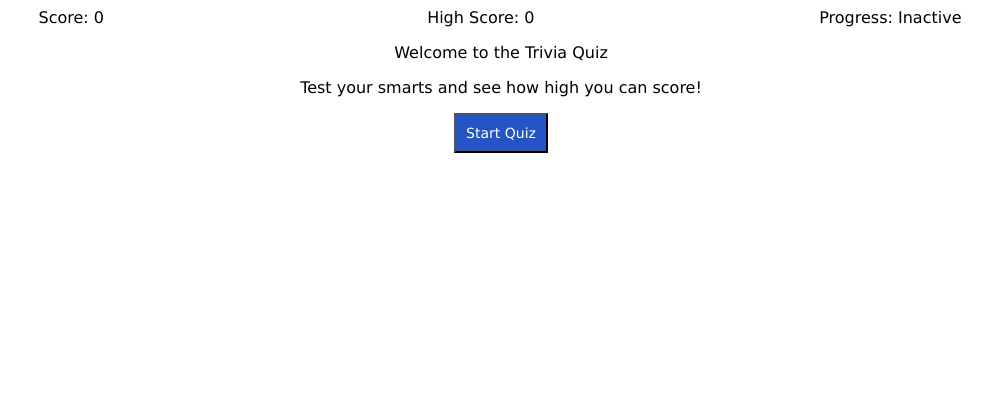
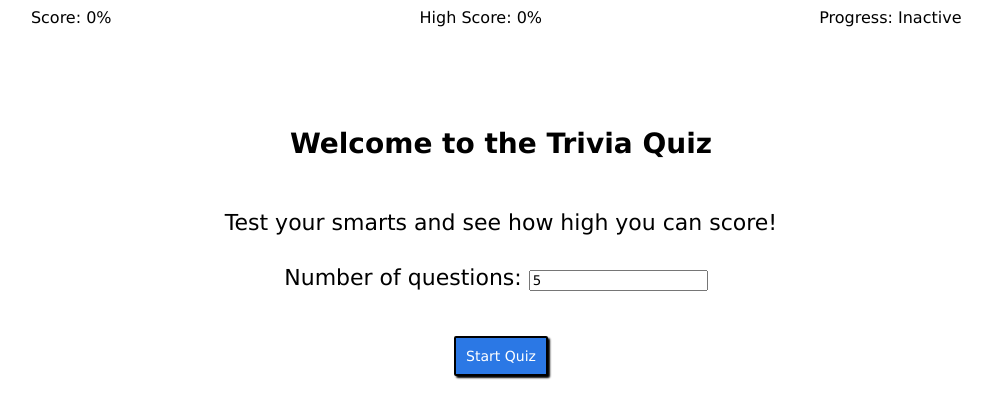
Before and after one commit to thinkful-ei-emu/martha-tart-quizApp, a website built with webpack: page src/index.html in a window 1280 px wide. Both pictures are taken after a click on the button "Start Quiz". Shown: the whole page, without its empty margins (139-1131 px from the left). Built offline with nearby package versions, Linux system fonts and the light colour scheme; no server answers.

Commit message:
finished CSS styling, added question number option

```diff
--- a/src/Quiz.js
+++ b/src/Quiz.js
@@ -3,7 +3,8 @@ import TriviaApi from './TriviaApi';
 import Model from './lib/Model';
 
 class Quiz extends Model  {
-  static DEFAULT_QUIZ_LENGTH = 5;
+  static QUIZ_LENGTH = 5;
+  static NUMBER_RIGHT = 0;
   constructor() {
     super();
 
@@ -43,20 +44,24 @@ class Quiz extends Model  {
     if (this.active === false){
       return 'Inactive';
     }else {
-      return `${this.asked.length} of 5`;
+      return `${this.asked.length} of ${this.QUIZ_LENGTH}`;
     }
   }
 
   // Example method:
-  startGame() {
+  startGame(length) {
     this.unasked = [];
     this.asked = [];
     this.active = false;
     this.score = 0;
     this.isHighScore = false;
+    if (length) {
+      this.QUIZ_LENGTH = length;
+    }
+    this.NUMBER_RIGHT = 0;
 
     const triviaApi = new TriviaApi();
-    triviaApi.fetchQuestions(5)
+    triviaApi.fetchQuestions(this.QUIZ_LENGTH)
       .then(data => {
         data.results.forEach(questionData => {
           this.unasked.push(new Question(questionData));
@@ -81,15 +86,19 @@ class Quiz extends Model  {
     }
 
     this.asked.unshift(this.unasked.pop());
-    if(this.asked.length === 6){
+
+    let quizLength = Number(this.QUIZ_LENGTH)
+    let length = this.asked.length;
+    if(this.asked.length == quizLength+1){
       this.finishQuiz();
     }
+
     this.update();
     return true;
   }
 
   increaseScore() {
-    this.score++;
+    this.NUMBER_RIGHT ++;
     this.update();
   }
 
@@ -106,7 +115,9 @@ class Quiz extends Model  {
     // If correct, increase score
     if (currentQ.getAnswerStatus() === 1) {
       this.increaseScore();
+
     }
+    this.score = Math.ceil((this.NUMBER_RIGHT/this.asked.length)*100);
     this.update();
     return true;
   }
--- a/src/QuizDisplay.js
+++ b/src/QuizDisplay.js
@@ -19,13 +19,16 @@ class QuizDisplay extends Renderer {
   _generateIntro() {
     return `
       <div>
-        <p>
+        <h3>
           Welcome to the Trivia Quiz
-        </p>
+        </h3>
         <p>
           Test your smarts and see how high you can score!
         </p>
       </div>
+      <form class="quiz-length">
+        <label for="length-select">Number of questions:</label>
+        <input type="number" id="length-select" name="length-select" value="5">
       <div class="buttons">
         <button class="start-quiz">Start Quiz</button>
       </div>
@@ -86,7 +89,7 @@ class QuizDisplay extends Renderer {
       return `
     <div>
       <h3>Good job!</h3>
-      <p>Your final score was ${this.model.score} out of 5.</p>
+      <p>Your final score was ${this.model.score}%.</p>
       <p>That's a new high score!</p>
       <div class="buttons">
       <button class="start-quiz" >Play Again</button>
@@ -96,7 +99,7 @@ class QuizDisplay extends Renderer {
       return `
       <div>
         <h3>Good job!</h3>
-        <p>Your final score was ${this.model.score} out of 5.</p>
+        <p>Your final score was ${this.model.score}%.</p>
         <div class="buttons">
         <button class="start-quiz" >Play Again</button>
         </div>
@@ -139,7 +142,9 @@ class QuizDisplay extends Renderer {
   }
 
   handleStart() {
-    this.model.startGame();
+    event.preventDefault();
+    const length = $('#length-select').val();
+    this.model.startGame(length);
   }
 
   handleNextQuestion(){
--- a/src/QuizStatus.js
+++ b/src/QuizStatus.js
@@ -5,12 +5,11 @@ class QuizStatus extends Renderer {
     super(model, el);
   }
   template() {
-    let html = '';
     // return some HTML here, utilizing `this.model`
     return `
       <div>
-      <span class="score">Score: ${this.model.score}</span>
-      <span class="high-score">High Score: ${this.model.highScore()}</span>
+      <span class="score">Score: ${this.model.score}%</span>
+      <span class="high-score">High Score: ${this.model.highScore()}%</span>
       <span class="progress">Progress: ${this.model.activeState()}</span>
       </div>
     `;
--- a/src/index.css
+++ b/src/index.css
@@ -1,6 +1,9 @@
 * {
   font-family: Verdana, Geneva, Tahoma, sans-serif;
   box-sizing: border-box;
+}
+.status {
+  margin-bottom: 100px;
 }
 
 span {
@@ -13,10 +16,12 @@ span {
 h3 {
   text-align: center;
   font-size: 28px;
+  margin-bottom: 50px;
 }
 
 form {
   text-align: center;
+  font-size: 22px;
 }
 
 .answers {
@@ -27,10 +32,13 @@ form {
 
 input {
   margin-bottom: 15px;
+  margin-right: 10px;
 }
 
 p {
   text-align: center;
+  font-size: 22px;
+  margin-bottom: 30px;
 }
 
 .wrong {
@@ -43,16 +51,25 @@ p {
 
 .buttons {
   text-align: center;
+  margin-top: 30px;
+}
+
+input[type="radio"] {
+  margin-top: 11px;
+  vertical-align: middle;
 }
 
 button {
   display: inline-block;
-  background-color:#2554C7;
+  background-color:#2B78E5;
   color: white;
   text-align: center;
   padding: 10px;
   font-size: 14px;
   margin: auto;
+  box-shadow: 2px 2px 2px black;
+  border-radius: 2px;
+  border: 2px solid black;
 }
 
 @media only screen and (min-width: 500px){
--- a/src/lib/Model.js
+++ b/src/lib/Model.js
@@ -14,7 +14,6 @@ class Model {
     // A WeakMap is collection of key/value pairs in which the keys must be objects and the values can be arbitrary values. A WeakMap is NOT iterable.
     if (!Model.viewMap) Model.viewMap = new WeakMap();
     Model.viewMap.set(this, []);
-    console.log(Model.viewMap);
   }
 
   bindView(view) {
```
